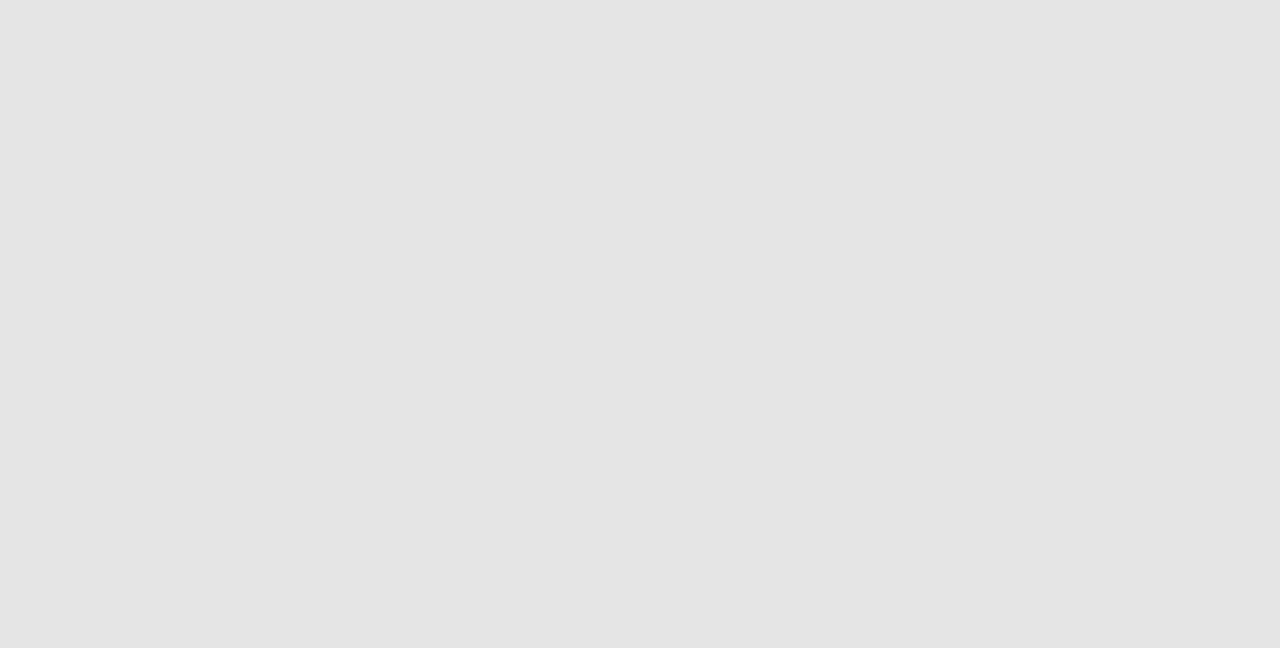
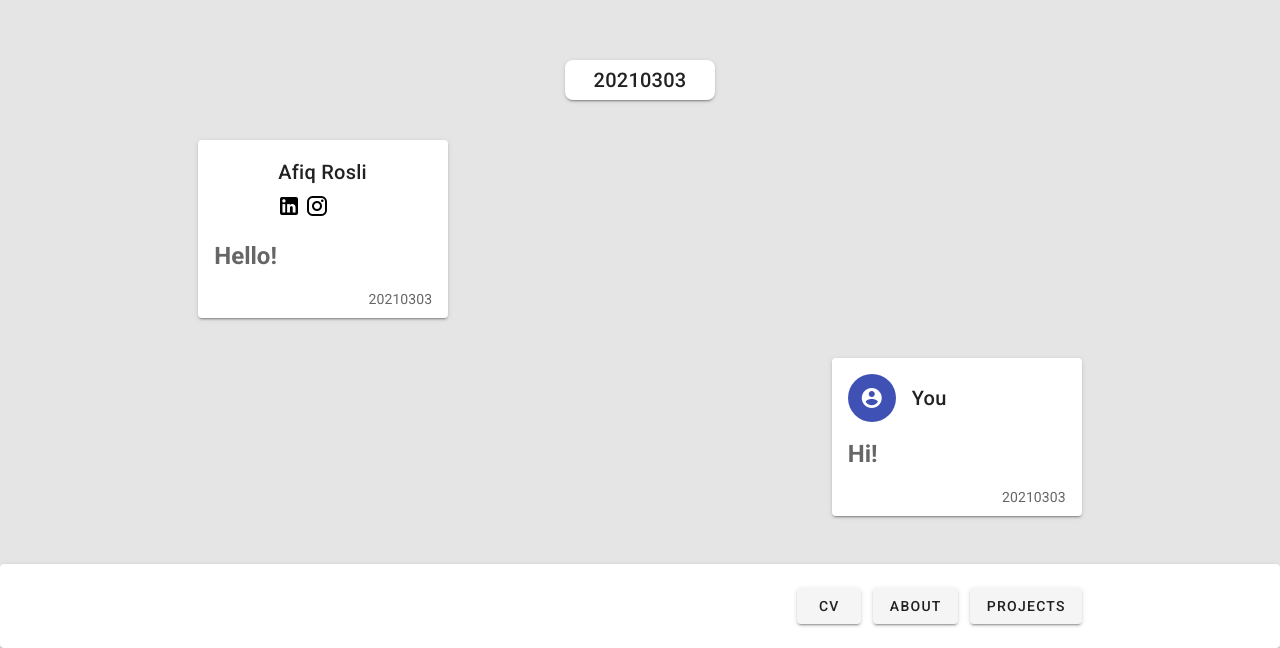
Before and after one commit to AfiqRosli/AfiqRosli.github.io, a Vue app: page / in a window 1280 px wide. Shown: the part 152-800 px from the top of the page. Built offline with nearby package versions, Linux system fonts and the light colour scheme.

Commit message:
Home comp basic UI

```diff
--- a/src/views/Home.vue
+++ b/src/views/Home.vue
@@ -1,9 +1,31 @@
 <template>
-  <div></div>
+  <div class="h-100">
+    <v-container class="h-100">
+      <v-row class="h-100">
+        <v-col class="h-100" offset="1" cols="10">
+          <div class="d-flex flex-column justify-end px-0 px-sm-10 pb-14 h-100">
+            <div>
+              <Date date="20210303" />
+              <ChatMe msg="Hello!" date="20210303" />
+              <ChatYou msg="Hi!" date="20210303" />
+            </div>
+          </div>
+        </v-col>
+      </v-row>
+    </v-container>
+
+    <Selection />
+  </div>
 </template>
 
 <script>
+import ChatMe from "@/components/ChatMe";
+import ChatYou from "@/components/ChatYou";
+import Date from "@/components/Date";
+import Selection from "@/components/Selection";
+
 export default {
-  name: "Home"
+  name: "Home",
+  components: { ChatMe, ChatYou, Date, Selection }
 };
 </script>
```
